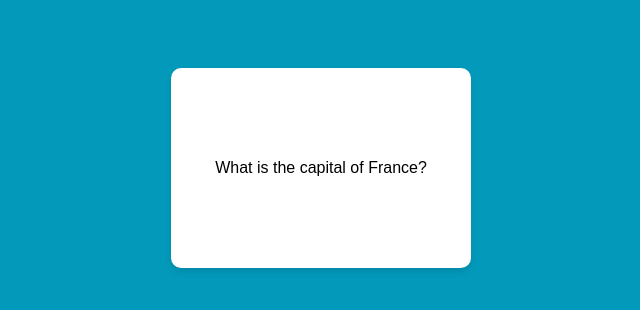
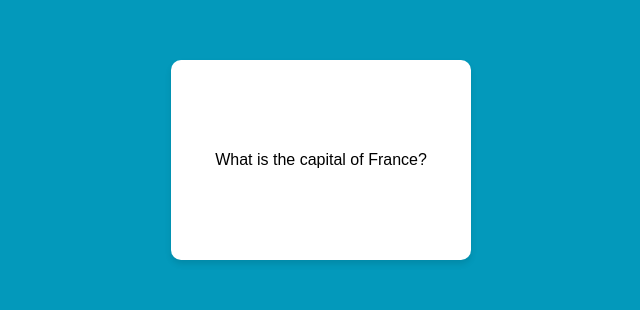
Before and after one commit to YousefEME/ProgInternetAss1, a plain HTML site: page index.html in a window 1280 px wide. Shown: the part 240-550 px from the top of the page, without its empty margins (319-959 px from the left). Drawn offline with Linux system fonts and the light colour scheme.

Commit message:
Update index.html

```diff
--- a/index.html
+++ b/index.html
@@ -11,7 +11,7 @@
             justify-content: center;
             align-items: center;
             height: 100vh;
-            margin: 10000000;
+            margin: 0;
             background-color: #0399bb;
         }
         .flashcard {
```
